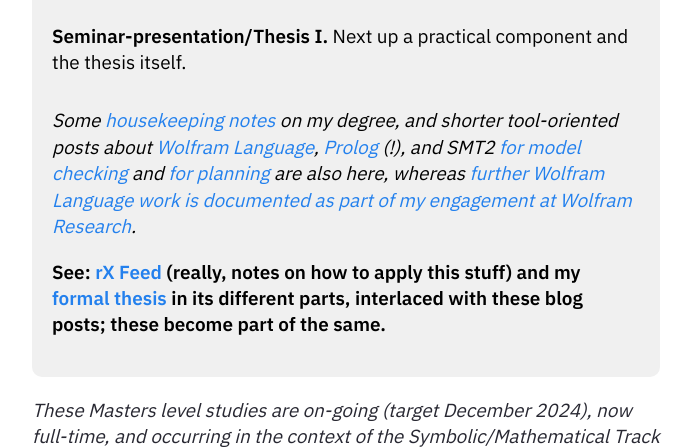
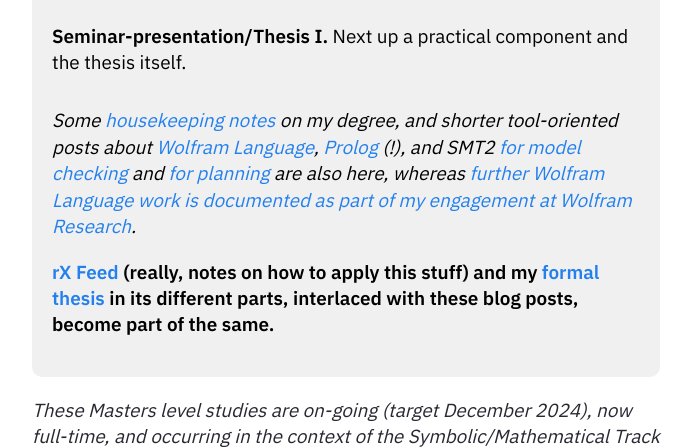
Before and after one commit to heseltime/heseltime.github.io, a Jekyll site: the page built from pages/rDai.md, in a window 1280 px wide and 900 px high, scrolled down 1050 px, cut to the strip 0-447 px from the top of the window. Shown: the whole strip, without its empty margins (294-985 px from the left). Built offline with Jekyll 4.4.1, drawn with Linux system fonts in a browser that asks for light colours.

Commit message:
Structure Sentence

```diff
--- a/pages/rDai.md
+++ b/pages/rDai.md
@@ -28,7 +28,7 @@
         </li>
     </ul>
     <p><i>Some <a href="#housekeeping">housekeeping notes</a> on my degree, and shorter tool-oriented posts about <a href="#wss">Wolfram Language</a>, <a href="#prolog">Prolog</a> (!), and SMT2 <a href="#smt-for-model-checking">for model checking</a> and <a href="#smt-for-planning">for planning</a> are also here, whereas <a href="/wolfram">further Wolfram Language work is documented as part of my engagement at Wolfram Research</a>.</i></p>
-    <p><b>See: <a href="/notes">rX Feed</a> (really, notes on how to apply this stuff) and my <a href="#jku-thesis-overview">formal thesis</a> in its different parts, interlaced with these blog posts; these become part of the same.</b></p>
+    <p><b><a href="/notes">rX Feed</a> (really, notes on how to apply this stuff) and my <a href="#jku-thesis-overview">formal thesis</a> in its different parts, interlaced with these blog posts, become part of the same.</b></p>
 </div>
 
 _These Masters level studies are on-going (target December 2024), now full-time, and occurring in the context of the Symbolic/Mathematical Track @JKU's AI Masters in AI. The most up-to-date [curriculum is listed in English](https://studienhandbuch.jku.at/curr/933) and I also wrote a [concept document](/assets/pdf/AI-SE-Symbolic-Computation-Concept.pdf) for a potential Symbolic Computation direction of these studies post-Masters here in Linz, where however LLMs and are taking center-stage for now, as my Masters contribution to the Zeitgeist._
```
